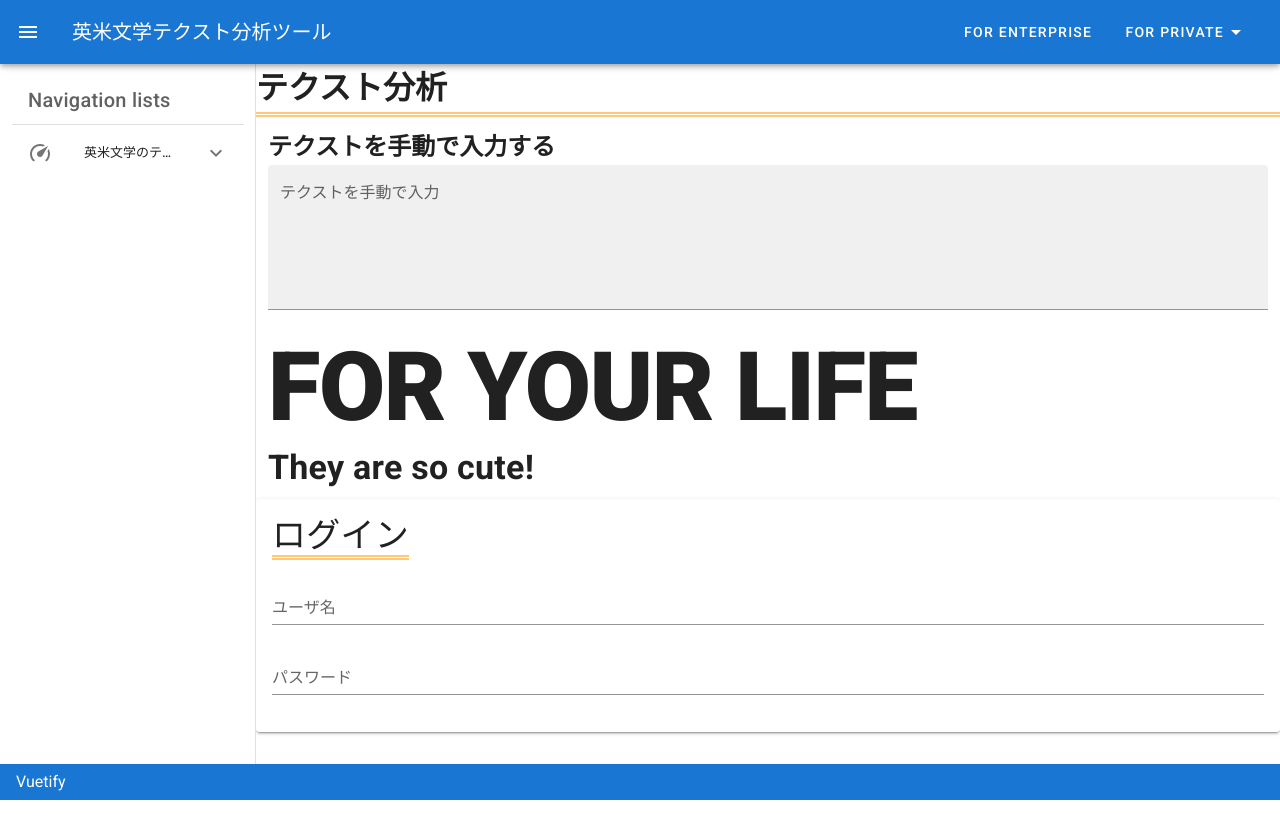
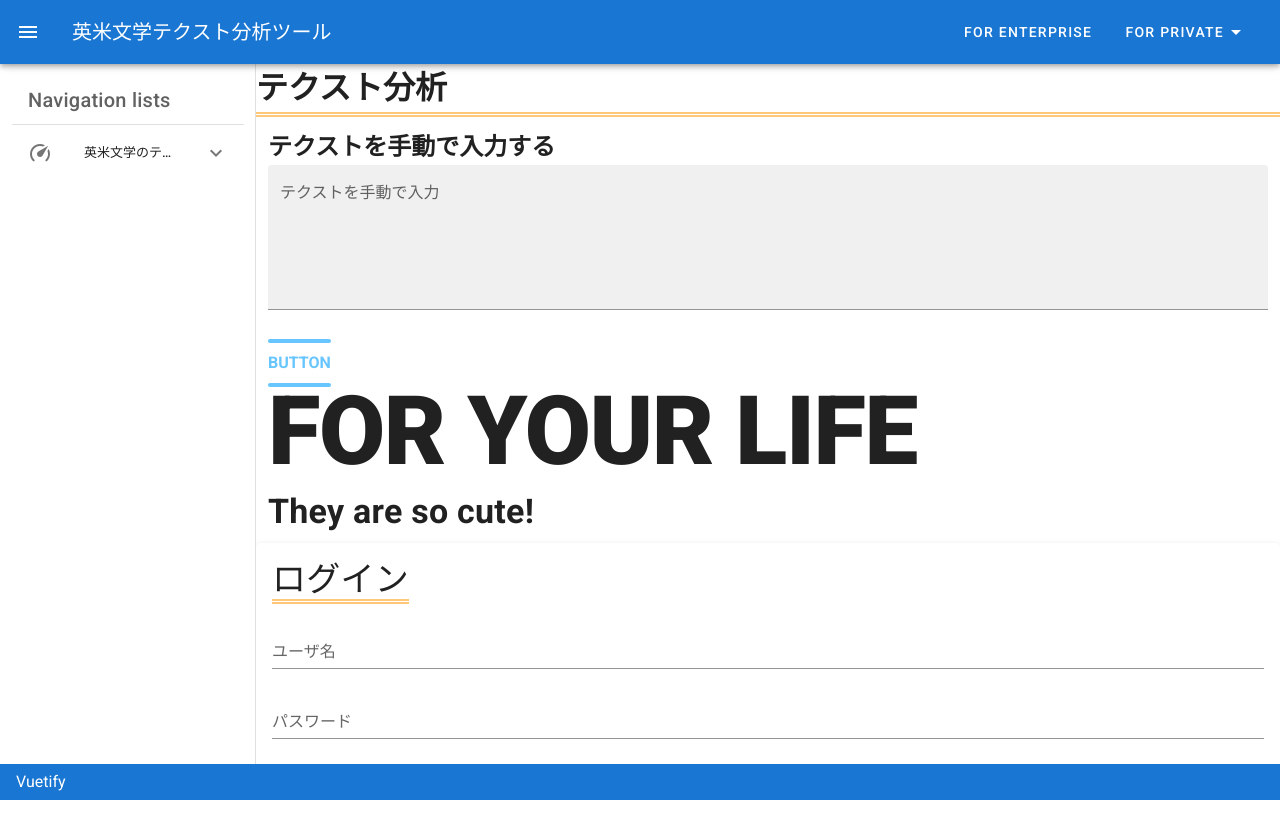
Before and after one commit to yutarotakei/front_prac_2, a Vue app: page / in a window 1280 px wide. Shown: the top 838 px of the page. Built offline with nearby package versions, Linux system fonts and the light colour scheme.

Commit message:
CSS装飾によるbuttonの実験

```diff
--- a/src/views/Home.vue
+++ b/src/views/Home.vue
@@ -12,6 +12,7 @@
       auto-grow
       value=""
     ></v-textarea>
+    <a href="#" class="btn-horizontal-border">BUTTON</a>
     <div class="display-4 font-weight-black text-xs-center mb-3">FOR YOUR LIFE</div>
           <div class="display-1 font-weight-bold text-xs-center">They are so cute!</div>
     </v-card>
@@ -80,5 +81,46 @@ h1 {
   border-bottom: double 5px #FFC778;
 }
 
+.btn-horizontal-border {
+  position: relative;
+  display: inline-block;
+  font-weight: bold;
+  padding: 12px 0 8px;
+  text-decoration: none;
+  color: #67c5ff;
+  transition: .4s;
+}
 
+.btn-horizontal-border:before {
+  position: absolute;
+  content: '';
+  width: 100%;
+  height: 4px;
+  top:100%;
+  left: 0;
+  border-radius: 3px;
+  background:#67c5ff;
+  transition: .2s;
+}
+
+.btn-horizontal-border:after {
+  position: absolute;
+  content: '';
+  width: 100%;
+  height: 4px;
+  top:0;
+  left: 0;
+  border-radius: 3px;
+  background:#67c5ff;
+  transition: .2s;
+}
+
+.btn-horizontal-border:hover:before {
+  top: -webkit-calc(100% - 3px);
+  top: calc(100% - 3px);
+}
+
+.btn-horizontal-border:hover:after {
+  top: 3px;
+}
 </style>
```
